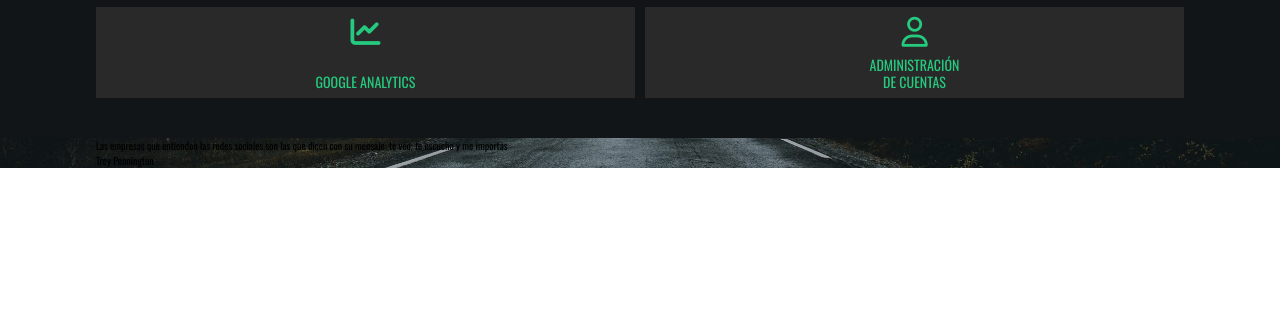
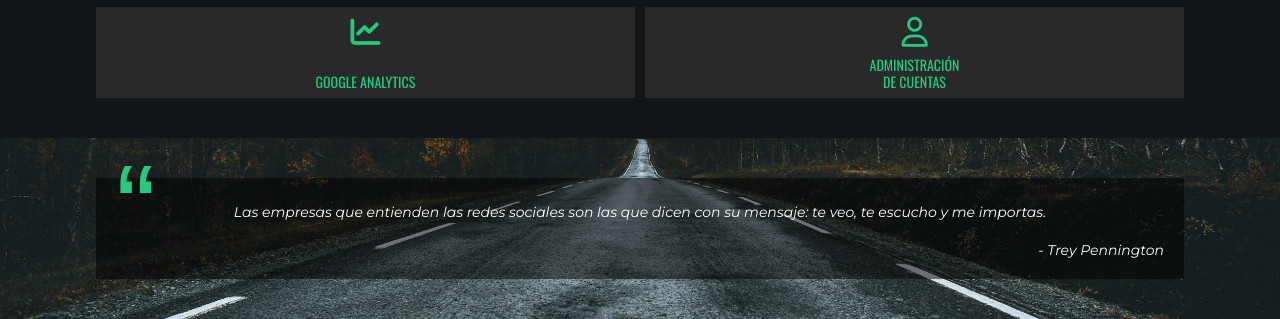
Before and after one commit to marcodamianperez/alejo-marino-website, a website: page dist/index.html in a window 1280 px wide. Shown: the part 4700-5019 px from the top of the page. Before the commit the page ends 4868 px from the top, so only its background shows below. Drawn offline with nearby package versions, Linux system fonts and the light colour scheme.

Commit message:
Finalizada sección quote

```diff
--- a/sass/layout/_quote.scss
+++ b/sass/layout/_quote.scss
@@ -1,5 +1,34 @@
 .quote {
-    background-image: linear-gradient(rgba($color-black, 0.3), rgba($color-black, 0.3)), url(../assets/img/road.jpg);
+    background-image: url(../assets/img/road.jpg);
     background-size: cover;
     background-position: center;
+    padding: $space-medium 0;
+
+    &__container {
+        padding: $space-small $space-small;
+        background-color: rgba($color-black, 0.5);
+        font-family: "Montserrat", sans-serif;
+        font-size: 1.4rem;
+        color: $color-white;
+
+        &::before {
+            content: "\201c";
+            color: $color-green;
+            font-size: 12rem;
+            font-family: sans-serif;
+            position: absolute;
+            top: -4rem;
+            left: 2rem;
+        }
+    }
+
+    &__text {
+        text-align: center;
+        line-height: 2;
+    }
+
+    &__author {
+        text-align: right;
+        margin-top: 1.5rem;
+    }
 }
```
Also changed, not shown: dist/css/main.css, dist/index.html, 1 other file.
